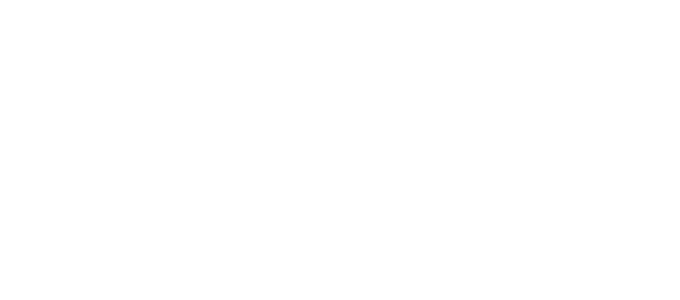
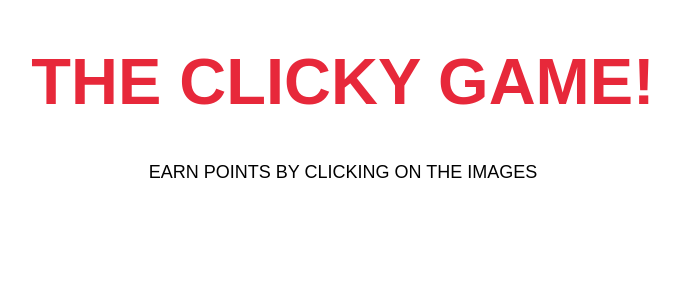
Before and after one commit to MonMaramba/Clicky-Homework, a React (Create React App) app: page / in a window 1280 px wide. Shown: the top 300 px of the page, without its empty margins (297-977 px from the left). Built offline with nearby package versions, Linux system fonts and the light colour scheme.

Commit message:
letter casing correction to display

```diff
--- a/src/App.js
+++ b/src/App.js
@@ -1,10 +1,10 @@
 import React from 'react';
-import jumbotron from "./components/jumbotron/jumbotron";
+import Jumbotron from "./components/jumbotron/jumbotron";
 import './App.css';
 
 const App = () => (
   <div className="container-fluid mainContainer">
-    <jumbotron />
+    <Jumbotron />
   </div>
 );
 
```
